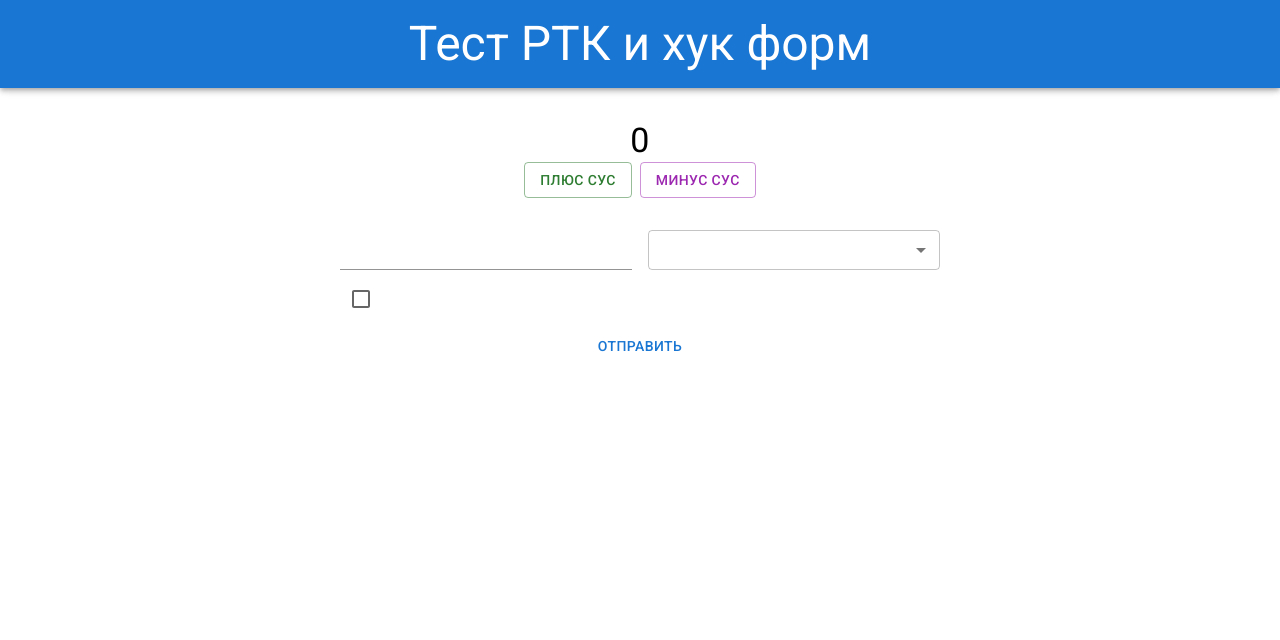
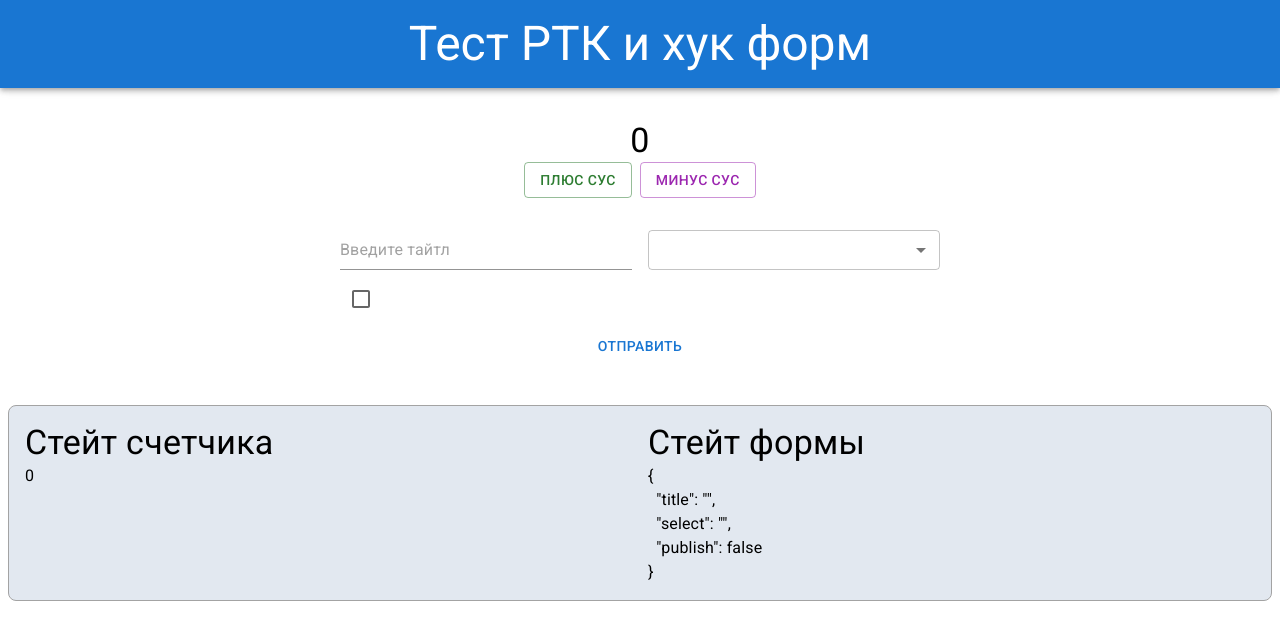
Before and after one commit to rgbmoon/redux-hookform-test, a React (Create React App) app: page / in a window 1280 px wide. Shown: the top 640 px of the page. Built offline with nearby package versions, Linux system fonts and the light colour scheme.

Commit message:
form connected to rtk slice

```diff
--- a/src/components/HookFormDemo/index.tsx
+++ b/src/components/HookFormDemo/index.tsx
@@ -2,15 +2,11 @@ import { Button, Grid } from '@mui/material'
 import React, { FC } from 'react'
 import { SubmitHandler, useForm } from 'react-hook-form'
 
+import { useAppDispatch, useAppSelector } from '../../hooks'
+import { DemoFormState, formSlice, selectForm } from '../../store/slices/formSlice'
 import { Checkbox } from './components/Checkbox'
 import { Input } from './components/Input'
 import { Select } from './components/Select'
-
-type TFormValues = {
-  title: string
-  select: string
-  publish: boolean
-}
 
 const OPTIONS = [
   { value: 'chocolate', label: 'Chocolate' },
@@ -18,22 +14,20 @@ const OPTIONS = [
   { value: 'vanilla', label: 'Vanilla' },
 ]
 
-const defaultValues: TFormValues = {
-  title: '',
-  select: '',
-  publish: true,
-}
+const HookFormDemo: FC = () => {
+  const defaultValues = useAppSelector(selectForm)
+  const dispatch = useAppDispatch()
+  const { updateFormData } = formSlice.actions
 
-const HookFormDemo: FC = () => {
   const { handleSubmit, ...formProps } = useForm({ defaultValues })
 
-  const onSubmit: SubmitHandler<TFormValues> = (data) => console.log(data)
+  const onSubmit: SubmitHandler<DemoFormState> = (data) => dispatch(updateFormData(data))
 
   return (
     <form className="flex flex-col [&>*]:mb-2 min-w-[600px]" onSubmit={handleSubmit(onSubmit)}>
       <Grid container columns={2} spacing="16px">
         <Grid item xs={1}>
-          <Input name="title" {...formProps} />
+          <Input name="title" inputProps={{ placeholder: 'Введите тайтл' }} {...formProps} />
         </Grid>
         <Grid item xs={1}>
           <Select name="select" options={OPTIONS} {...formProps} />
--- /dev/null
+++ b/src/components/StateMonitor/index.tsx
@@ -0,0 +1,30 @@
+import { Grid, Typography } from '@mui/material'
+import React, { FC } from 'react'
+
+import { useAppSelector } from '../../hooks'
+import { selectCount } from '../../store/slices/demoSlice'
+import { selectForm } from '../../store/slices/formSlice'
+
+const StateMonitor: FC = () => {
+  const demoState = useAppSelector(selectCount)
+  const formState = useAppSelector(selectForm)
+
+  return (
+    <div className="w-full p-4 m-6 bg-slate-200 border border-neutral-400 rounded-lg">
+      <Grid container columns={2} spacing="16px">
+        <Grid item xs={1}>
+          <Typography variant="h4">Стейт счетчика</Typography>
+          <Typography variant="body1">{demoState}</Typography>
+        </Grid>
+        <Grid item xs={1}>
+          <Typography variant="h4">Стейт формы</Typography>
+          <Typography variant="body1" className="whitespace-pre">
+            {JSON.stringify(formState, null, 2)}
+          </Typography>
+        </Grid>
+      </Grid>
+    </div>
+  )
+}
+
+export { StateMonitor }
--- a/src/containers/App.tsx
+++ b/src/containers/App.tsx
@@ -3,10 +3,11 @@ import React from 'react'
 
 import { HookFormDemo } from '../components/HookFormDemo'
 import { ReduxDemo } from '../components/ReduxDemo'
+import { StateMonitor } from '../components/StateMonitor'
 
 function App() {
   return (
-    <div className="flex flex-col items-center w-screen h-[calc(100vh-120px)] mt-[120px] [&>*]:mb-4">
+    <div className="flex flex-col items-center w-full h-[calc(100vh-120px)] px-2 mt-[120px] [&>*]:mb-4">
       <AppBar className="py-4">
         <Typography variant="h3" className="text-center">
           Тест РТК и хук форм
@@ -14,6 +15,7 @@ function App() {
       </AppBar>
       <ReduxDemo />
       <HookFormDemo />
+      <StateMonitor />
     </div>
   )
 }
--- a/src/store/index.ts
+++ b/src/store/index.ts
@@ -1,9 +1,12 @@
 import { configureStore } from '@reduxjs/toolkit'
+
 import demoReducer from './slices/demoSlice'
+import formReducer from './slices/formSlice'
 
 export const store = configureStore({
   reducer: {
     demo: demoReducer,
+    form: formReducer,
   },
 })
 
--- /dev/null
+++ b/src/store/slices/formSlice.ts
@@ -0,0 +1,36 @@
+import { createSlice } from '@reduxjs/toolkit'
+import type { PayloadAction } from '@reduxjs/toolkit'
+
+import type { RootState } from '../'
+
+export interface DemoFormState {
+  title: string
+  select: string
+  publish: boolean
+}
+
+const initialState: DemoFormState = {
+  title: '',
+  select: '',
+  publish: false,
+}
+
+export const formSlice = createSlice({
+  name: 'form',
+  initialState,
+  reducers: {
+    updateFormData: (state, action: PayloadAction<DemoFormState>) => {
+      state.publish = action.payload.publish
+      state.select = action.payload.select
+      state.title = action.payload.title
+    },
+  },
+})
+
+export const { updateFormData } = formSlice.actions
+
+export type UpdateFormDataAction = typeof updateFormData
+
+export const selectForm = (state: RootState) => state.form
+
+export default formSlice.reducer
```
